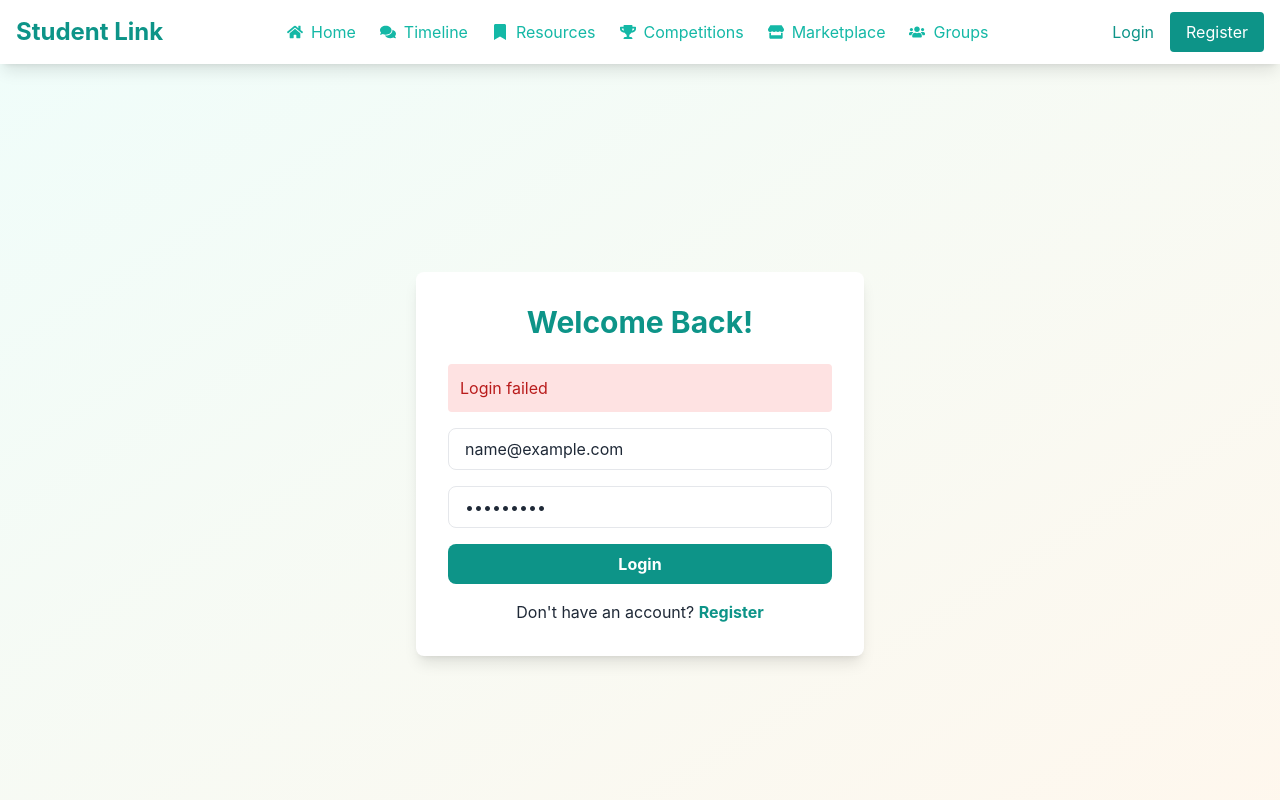
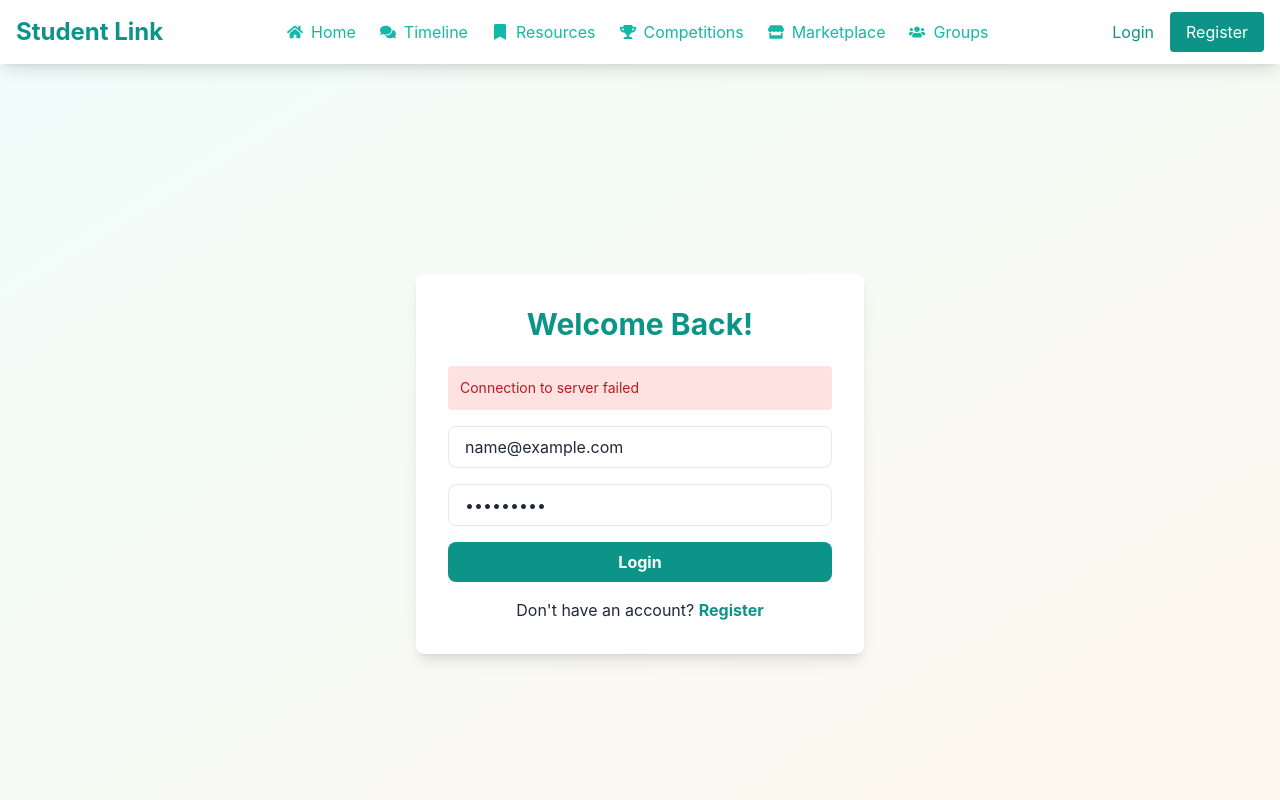
Before and after one commit to Alitedigitals2007/student-link, a Next.js app in the folder frontend/: page /login in a window 1280 px wide. Both pictures are taken after typing "name@example.com", "Sample123" into the empty fields and a click on the button "Login". Shown: the top 800 px of the page. Built offline with nearby package versions, Linux system fonts and the light colour scheme; no server answers.

Commit message:
Update login.js

```diff
--- a/frontend/pages/login.js
+++ b/frontend/pages/login.js
@@ -1,5 +1,6 @@
 import React, { useState } from 'react';
 import { useRouter } from 'next/router';
+import Link from 'next/link'; // Import Link
 import apiClient from '../utils/api';
 import { useAuth } from '../context/AuthContext';
 import Navbar from '../components/Navbar';
@@ -25,7 +26,8 @@ export default function Login() {
       login(user, token);
       router.push('/');
     } catch (err) {
-      setError(err.response?.data?.message || 'Login failed');
+      // Improved error checking
+      setError(err.response?.data?.message || 'Connection to server failed');
     } finally {
       setLoading(false);
     }
@@ -34,11 +36,11 @@ export default function Login() {
   return (
     <>
       <Navbar />
-      <div className="min-h-screen bg-gradient-to-br from-teal-50 to-orange-50 py-12 px-4 flex items-center">
+      <main className="min-h-screen bg-gradient-to-br from-teal-50 to-orange-50 py-12 px-4 flex items-center">
         <div className="max-w-md mx-auto bg-white rounded-lg shadow-lg p-8 w-full">
           <h1 className="text-3xl font-bold text-center text-teal-600 mb-6">Welcome Back!</h1>
 
-          {error && <div className="bg-red-100 text-red-700 p-3 rounded mb-4">{error}</div>}
+          {error && <div className="bg-red-100 text-red-700 p-3 rounded mb-4 text-sm">{error}</div>}
 
           <form onSubmit={handleSubmit} className="space-y-4">
             <input
@@ -47,6 +49,7 @@ export default function Login() {
               value={email}
               onChange={(e) => setEmail(e.target.value)}
               required
+              autoComplete="email"
               className="w-full px-4 py-2 border rounded-lg focus:outline-none focus:ring-2 focus:ring-teal-600"
             />
 
@@ -56,13 +59,14 @@ export default function Login() {
               value={password}
               onChange={(e) => setPassword(e.target.value)}
               required
+              autoComplete="current-password"
               className="w-full px-4 py-2 border rounded-lg focus:outline-none focus:ring-2 focus:ring-teal-600"
             />
 
             <button
               type="submit"
               disabled={loading}
-              className="w-full bg-teal-600 text-white py-2 rounded-lg font-bold hover:bg-teal-700 disabled:opacity-50"
+              className="w-full bg-teal-600 text-white py-2 rounded-lg font-bold hover:bg-teal-700 transition-colors disabled:opacity-50"
             >
               {loading ? 'Logging in...' : 'Login'}
             </button>
@@ -70,12 +74,12 @@ export default function Login() {
 
           <p className="text-center mt-4">
             Don't have an account?{' '}
-            <a href="/register" className="text-teal-600 hover:underline font-bold">
+            <Link href="/register" className="text-teal-600 hover:underline font-bold">
               Register
-            </a>
+            </Link>
           </p>
         </div>
-      </div>
+      </main>
       <Footer />
     </>
   );
```
